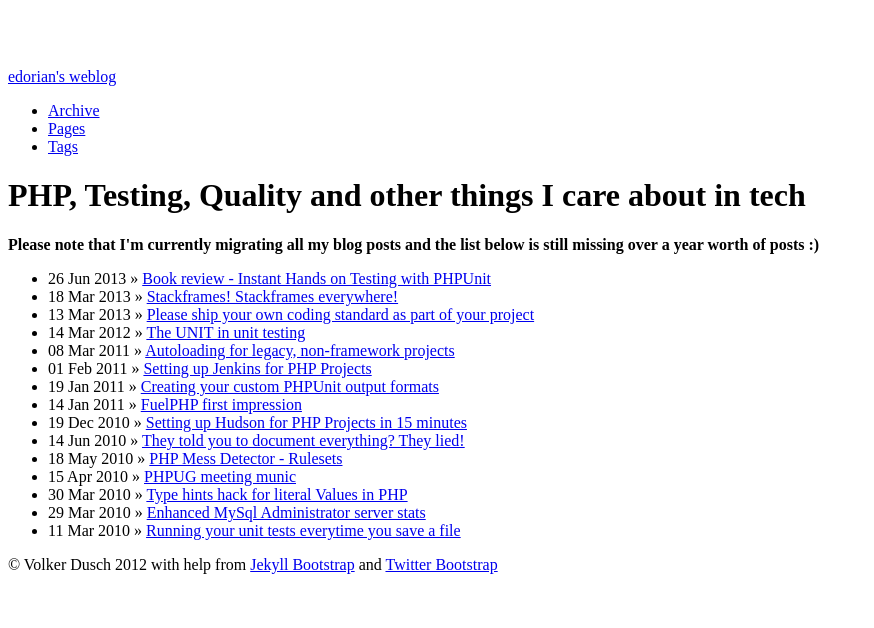
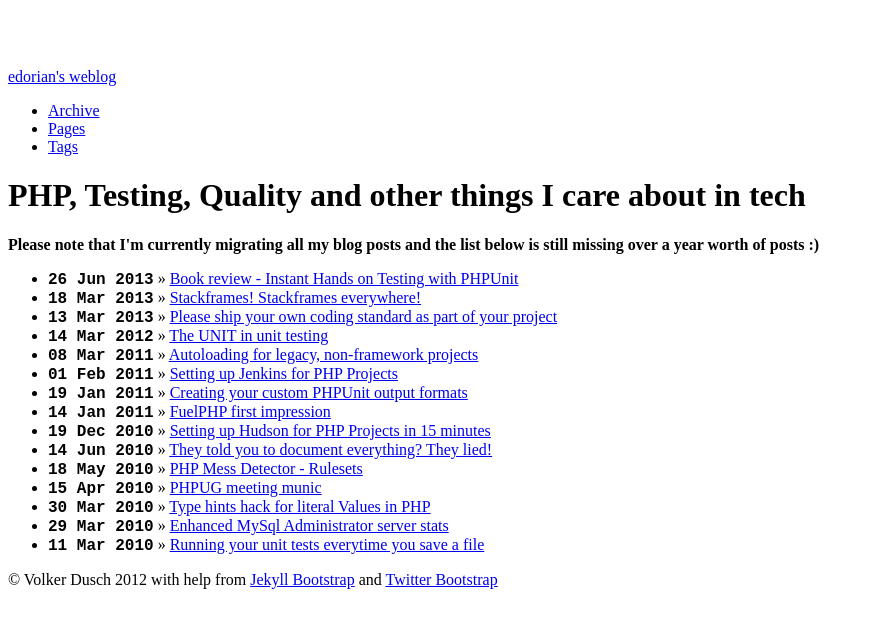
Before and after one commit to edorian/edorian.github.io, a Jekyll site: the page built from index.md, in a window 1280 px wide. Shown: the top 628 px of the page, without its empty margins (0-874 px from the left). Built offline with Jekyll 4.4.1, drawn with Linux system fonts in a browser that asks for light colours; nearby versions of some CDN libraries; a style sheet for code colours, icons or effects is not loaded.

Commit message:
Somewhat sane date formatting

```diff
--- a/_includes/themes/twitter-2.0/default.html
+++ b/_includes/themes/twitter-2.0/default.html
@@ -17,6 +17,9 @@
       body {
         padding-top: 60px; /* 60px to make the container go all the way to the bottom of the topbar */
       }
+	  ul.posts li span {
+		font-family: "Courier New", Courier, Monospace; font-weight: bold;
+	  }
     </style>
     <link href="{{ ASSET_PATH }}/css/bootstrap-responsive.min.css" rel="stylesheet">
     <link href="{{ ASSET_PATH }}/css/style.css?body=1" rel="stylesheet" type="text/css" media="all">
```
